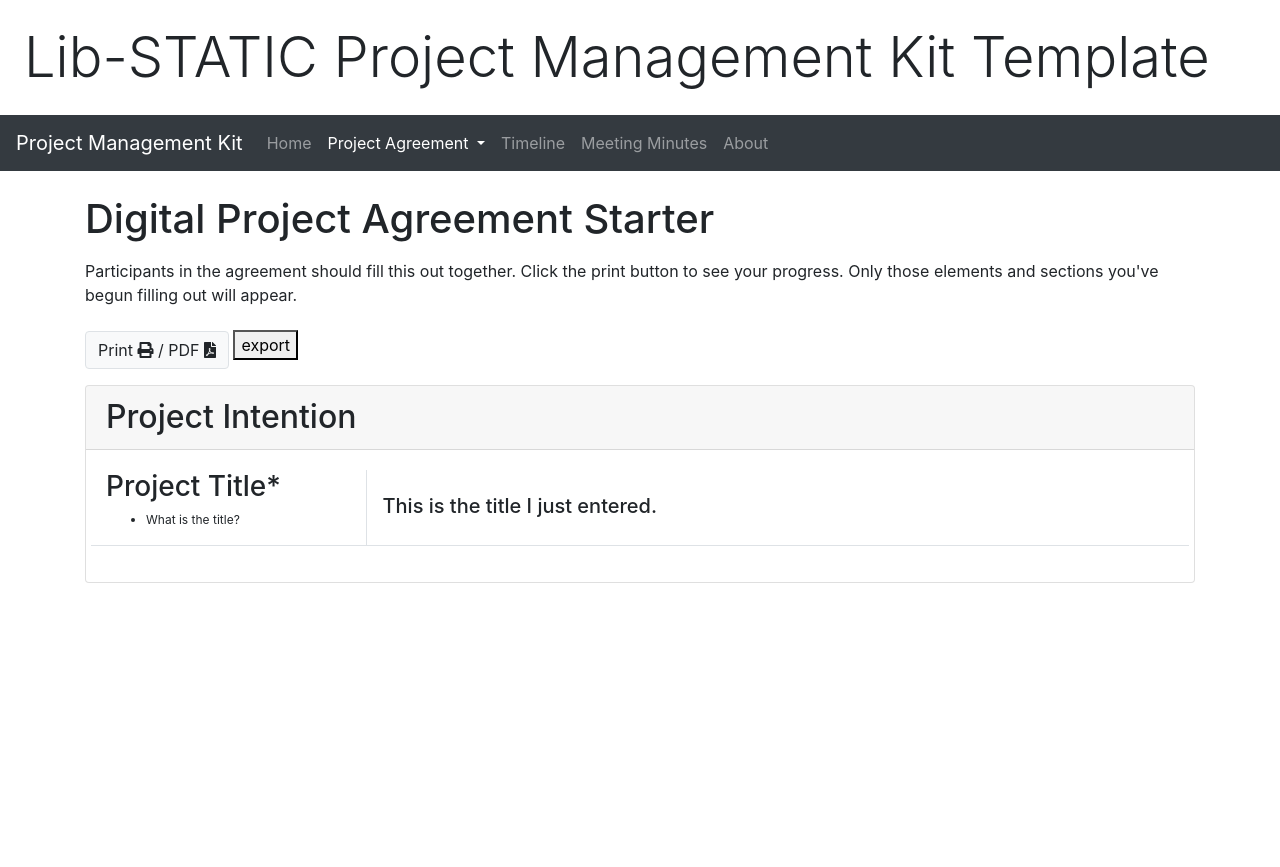
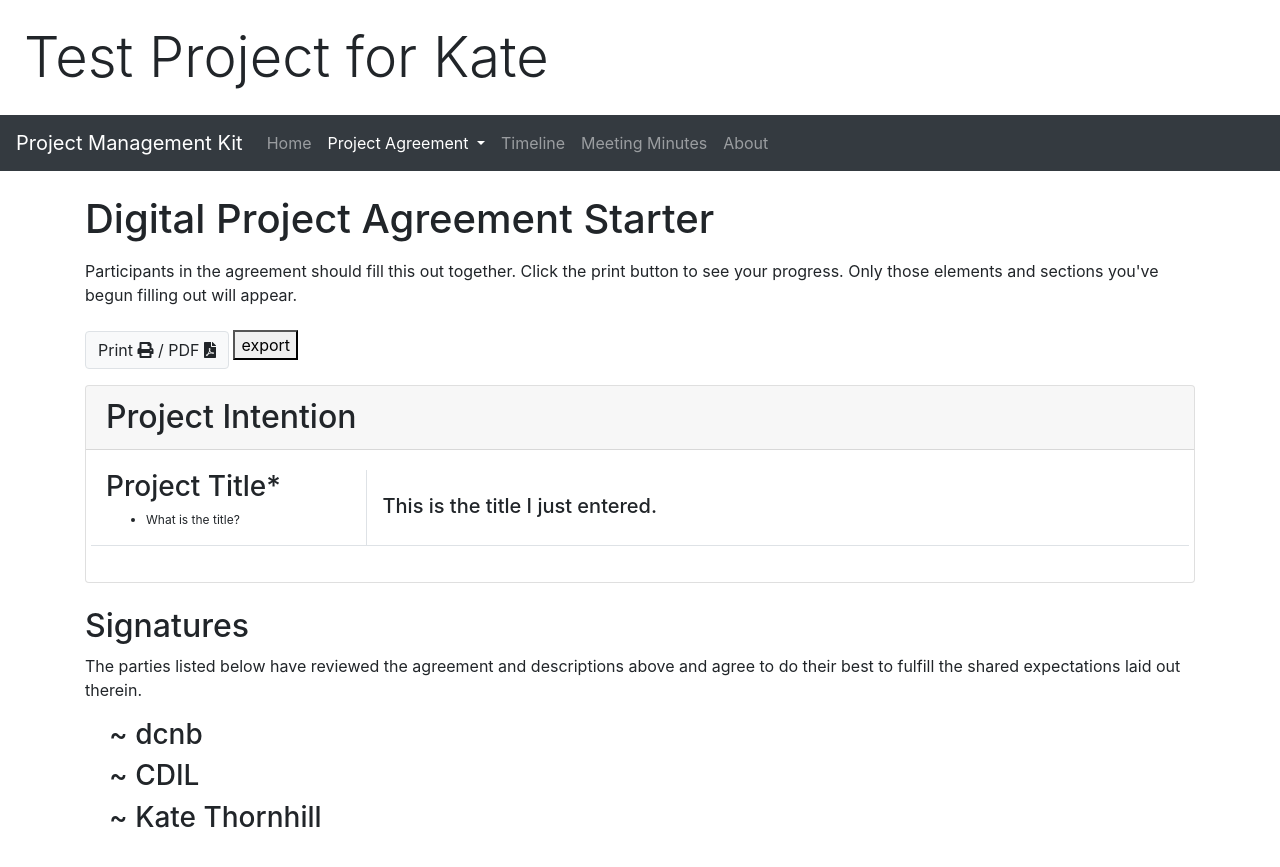
Before and after one commit to dcnb/testforkate, a Jekyll site: the page built from final.html, in a window 1280 px wide. Shown: the top 867 px of the page. Built offline with Jekyll 4.4.1, drawn with Linux system fonts in a browser that asks for light colours; nearby versions of some CDN libraries.

Commit message:
make it final

```diff
--- a/_config.yml
+++ b/_config.yml
@@ -1,7 +1,7 @@
 # blank-dev-template
 # basic bootstrap template
-title: Lib-STATIC Project Management Kit Template
-description: This is the example template for our Project Management Kit. The site uses
+title: Test Project for Kate
+description: This is a test project for kate.
 # Project-start and project-end determine the time span of the project
 # If unsure, extend further into the past and future than you think necessary, use yyyy-mm-dd
 project-start: 2020-09-01
@@ -9,11 +9,12 @@ project-end: 2021-08-31
 
 ## this part refers to the service agreement the site prompts you to fill out.
 # when the agreement is finalized [agreement-final: true], means for editing it disappear from the site
-agreement-final: # when agreement finalized, write "true"; otherwise leave blank
+agreement-final: true # when agreement finalized, write "true"; otherwise leave blank
 # List parties to the agreement by adding " - [party_name]"
 agreement-parties:
- -
+ - dcnb
  - CDIL
+ - Kate Thornhill
 
 
 # github-id is your github username
```
